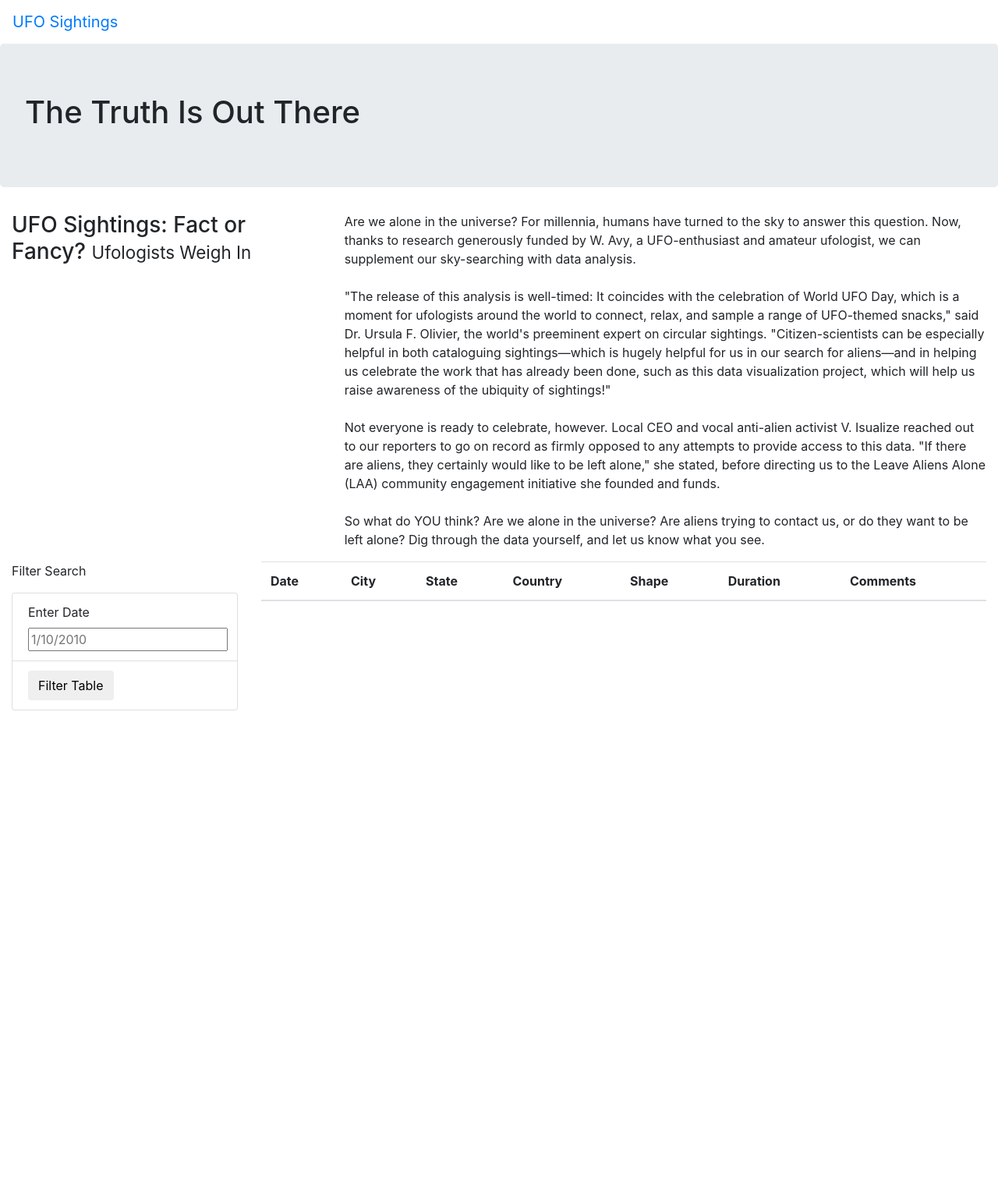
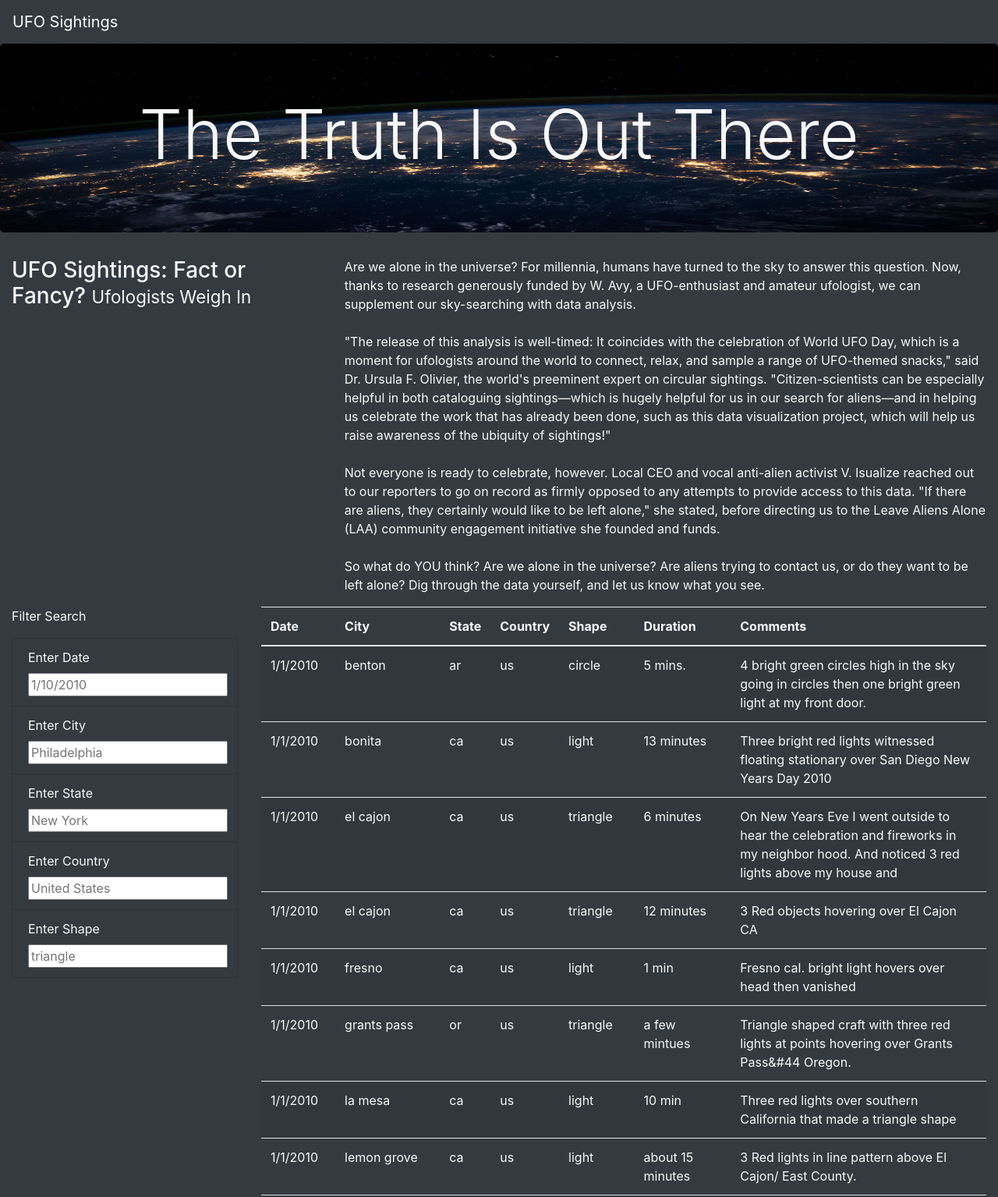
Before and after one commit to TylernLentini/UFOs, a plain HTML site: page index.html in a window 1280 px wide. Shown: the top 1535 px of the page at 78% size. Before the commit the page ends 911 px from the top, so only its background shows below. Drawn offline with nearby package versions, Linux system fonts and the light colour scheme.

Commit message:
mod chall progress

```diff
--- a/index.html
+++ b/index.html
@@ -13,14 +13,14 @@
   />
     <link rel="stylesheet" href="static/css/style.css">
 </head>
-<body>
+<body class="bg-dark">
     <div class="wrapper">
-        <nav class="navbar navbar-expand-lg">
+        <nav class="navbar navbar-dark bg-dark navbar-expand-lg">
             <a class="navbar-brand" href="index.html">UFO Sightings</a>
         </nav>
     </div>
     <div class="jumbotron">
-        <h1>The Truth Is Out There</h1>
+        <h1 class="display-2">The Truth Is Out There</h1>
     </div>
     <div class="container-fluid">
         <div class="row">
@@ -38,15 +38,28 @@
     <div class="container-fluid">
         <div class="row">
             <div class="col-md-3">
-                <form>
+                <form class="bg-dark">
                     <p>Filter Search</p>
-                    <ul class="list-group">
-                        <li class="list-group-item">
+                    <ul class="list-group bg-dark">
+                        <li class="list-group-item bg-dark">
                             <label for="date">Enter Date</label>
                             <input type="text" placeholder="1/10/2010" id="datetime" />
                         </li>
-                        <li class="list-group-item">
-                            <button id="filter-btn" type="button" class="btn btn-default">Filter Table</button>
+                        <li class="list-group-item bg-dark">
+                            <label for="city">Enter City</label>
+                            <input type="text" placeholder="Philadelphia" id="city" />
+                        </li>
+                        <li class="list-group-item bg-dark">
+                            <label for="state">Enter State</label>
+                            <input type="text" placeholder="New York" id="state" />
+                        </li>
+                        <li class="list-group-item bg-dark">
+                            <label for="country">Enter Country</label>
+                            <input type="text" placeholder="United States" id="country" />
+                        </li>
+                        <li class="list-group-item bg-dark">
+                            <label for="shape">Enter Shape</label>
+                            <input type="text" placeholder="triangle" id="shape" />
                         </li>
                     </ul>
                 </form>
@@ -70,5 +83,9 @@
         </div>
     </div>
 
+    <script src="https://cdnjs.cloudflare.com/ajax/libs/d3/4.11.0/d3.js"></script>
+    <script src="js/data.js"></script>
+    <script src="js/app.js"></script>
+
 </body>
 </html>
--- a/js/app.js
+++ b/js/app.js
@@ -1,10 +1,9 @@
-// import the data from data.js
+// from data.js
 const tableData = data;
 
-// Reference the HTML table using d3
+// get table references
 var tbody = d3.select("tbody");
 
-//build the table
 function buildTable(data) {
   // First, clear out any existing data
   tbody.html("");
@@ -20,32 +19,60 @@ function buildTable(data) {
     Object.values(dataRow).forEach((val) => {
       let cell = row.append("td");
       cell.text(val);
-        }
-      );
+    });
   });
 }
 
-  // New function handleClick
-  function handleClick() {
-    // Grab the datetime value from the filter
-    let date = d3.select("#datetime").property("value");
-    let filteredData = tableData;
+// 1. Create a variable to keep track of all the filters as an object.
+filters = {}
 
-     // Check to see if a date was entered and filter the
-    // data using that date.
-    if (date) {
-      // Apply `filter` to the table data to only keep the
-      // rows where the `datetime` value matches the filter value
-      filteredData = filteredData.filter(row => row.datetime === date);
+// 3. Use this function to update the filters.
+function updateFilters() {
+
+    // 4a. Save the element that was changed as a variable.
+    let Element = d3.select(this);
+
+    // 4b. Save the value that was changed as a variable.
+    let Value = Element.property("value");
+    console.log(Value);
+
+    // 4c. Save the id of the filter that was changed as a variable.
+    let filterId = Element.attr("id");
+    console.log(filterId);
+
+
+
+    // 5. If a filter value was entered then add that filterId and value
+    // to the filters list. Otherwise, clear that filter from the filters object.
+    if (Value) {
+      filters.append(filterId, Value);
+    }
+    else {
+      delete filters[filterId];
+    }
+
+    // 6. Call function to apply all filters and rebuild the table
+    filterTable();
+
   };
 
-     // Rebuild the table using the filtered data
-    // @NOTE: If no date was entered, then filteredData will
-    // just be the original tableData.
-    buildTable(filteredData);
-  };
+  // 7. Use this function to filter the table when data is entered.
+  function filterTable() {
+    console.log(filters);
 
-  // Attach an event to listen for the form button
-  d3.selectAll("#filter-btn").on("click", handleClick);
+    // 8. Set the filtered data to the tableData.
 
+
+    // 9. Loop through all of the filters and keep any data that
+    // matches the filter values
+
+
+    // 10. Finally, rebuild the table using the filtered data
+
+  }
+
+  // 2. Attach an event to listen for changes to each filter
+  d3.selectAll("input").on("change", updateFilters);
+
+  // Build the table when the page loads
   buildTable(tableData);
--- a/static/css/style.css
+++ b/static/css/style.css
@@ -0,0 +1,9 @@
+body {
+
+    color: #f7f7f7;
+  }
+  .jumbotron {
+    background-image: url("../../images/nasa.jpg");
+    background-size: 100% 100%;
+    text-align: center;
+  }
```
Also changed, not shown: app_1.js (added, +51 -0 lines), images/nasa.jpg (added), 1 other file. Lines whose indentation alone changed are shown as unchanged.
